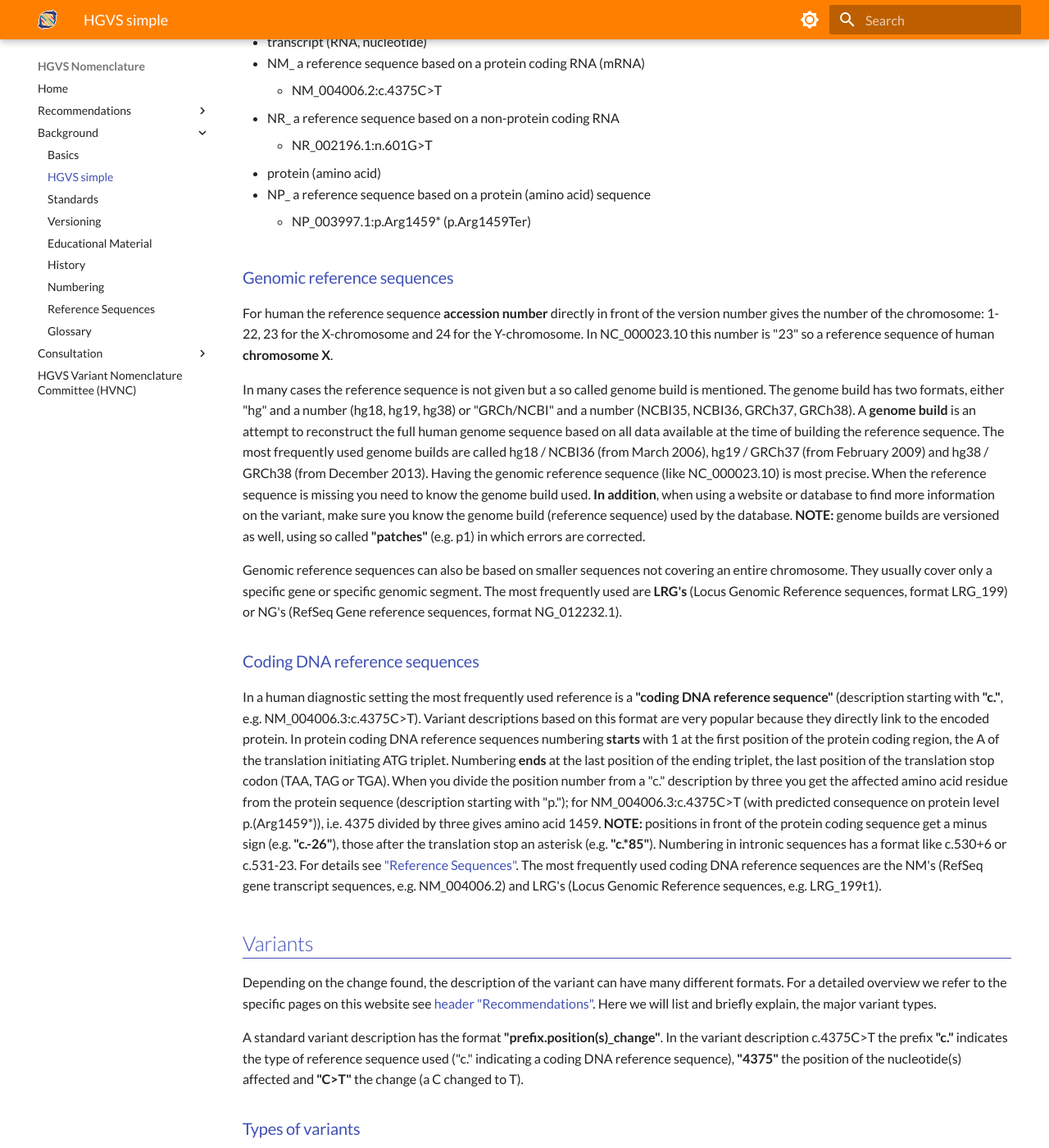
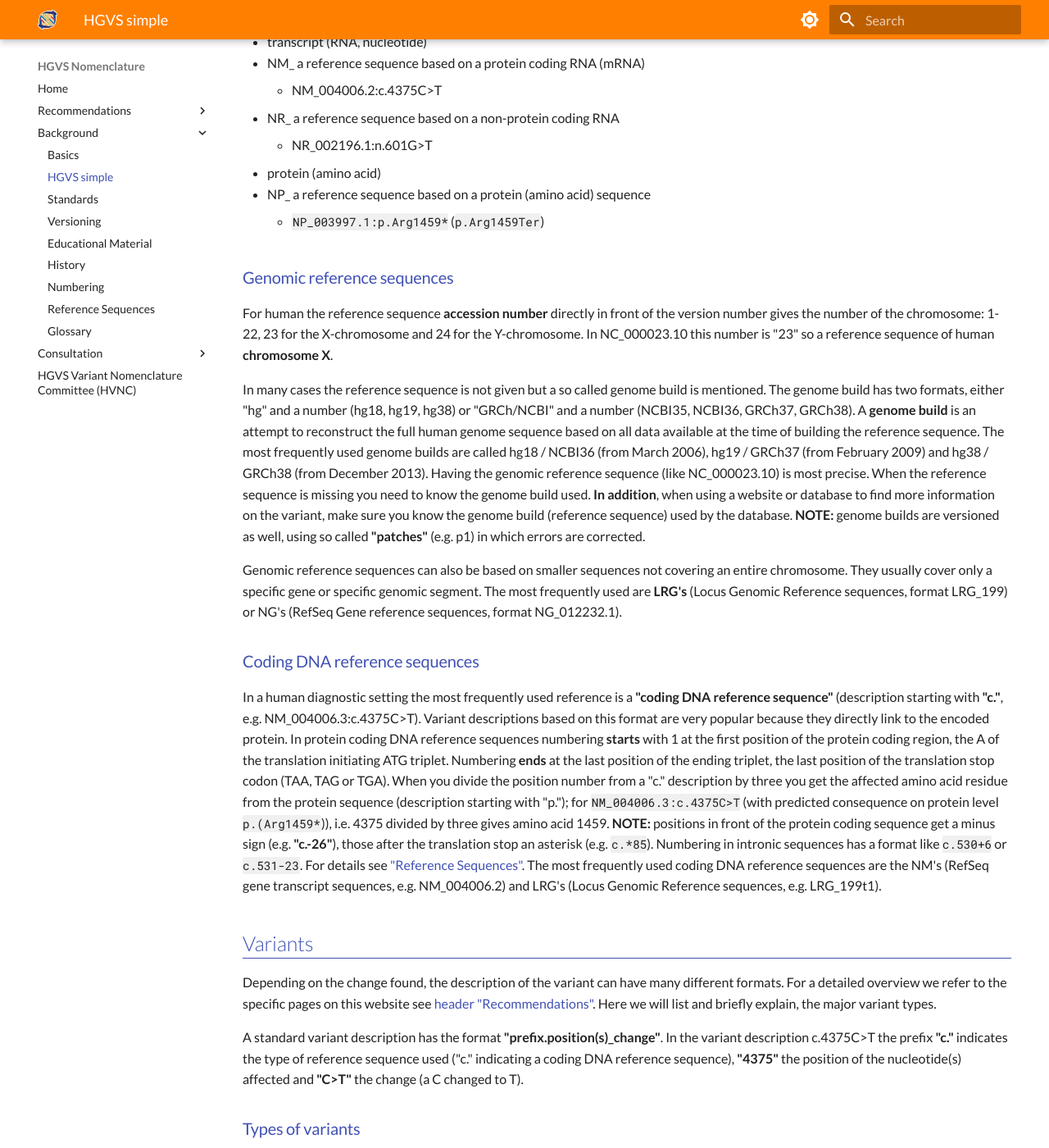
Before and after one commit to HGVSnomenclature/hgvs-nomenclature, an MkDocs documentation site: the page built from docs/background/simple.md, in a window 1280 px wide and 1400 px high, scrolled down 1989 px. Shown: the whole window at 82% size. Built offline with MkDocs 1.6.1 and Material for MkDocs 9.7.7, drawn with Linux system fonts in a browser that asks for light colours; some of the changed text lies outside the part shown.

Commit message:
more \* fixes

```diff
--- a/docs/background/simple.md
+++ b/docs/background/simple.md
@@ -22,11 +22,11 @@
 
 Variants are usually detected by reading the DNA code, a method called DNA **sequencing**. A proper report **always** contains the variant described on the DNA level. In addition, a report usually contains a description of the predicted consequence of the variant on the protein, rarely the consequence on RNA. In rare cases, not following current standards, only the predicted consequences at the protein level are reported.
 
-Some variants have an effect on how the transcript (RNA) is generated and consequently on its translation in to protein. When only DNA has been analysed, the consequences of the variant at the RNA and the protein level can only be predicted. The HGVS standard demands predicted consequences have to be **reported in parenthesis**. The predicted consequence of the variant NM_004006.2:c.4375C>T at the protein level is described as p.(Arg1459\*). The "()" warn the variant described is a predicted consequence only.
+Some variants have an effect on how the transcript (RNA) is generated and consequently on its translation in to protein. When only DNA has been analysed, the consequences of the variant at the RNA and the protein level can only be predicted. The HGVS standard demands predicted consequences have to be **reported in parenthesis**. The predicted consequence of the variant `NM_004006.2:c.4375C>T` at the protein level is described as `p.(Arg1459*)`. The "()" warn the variant described is a predicted consequence only.
 
 ## Reference sequences
 
-Variants described on the DNA level are mostly reported in relation to a specific **gene** based on a so called **"coding DNA reference sequence"**. When a coding DNA reference sequence is used, the description of the variant starts with **"c."** (in the example c.4375C>T). Since we nowadays have a reliable reference sequence of the complete human genome, it becomes more common to (also) give the description based on a **"genomic reference sequence"**, starting with **"g."** (g.32407761G>A). In addition the (predicted) consequences on the RNA level (starting with **"r."**) and/or the protein level (starting with **"p."**) may be given. **NOTE:** the "p." addition is often missing when the predicted protein consequences are reported. For details see ["Reference Sequences"](refseq.md).
+Variants described on the DNA level are mostly reported in relation to a specific **gene** based on a so called **"coding DNA reference sequence"**. When a coding DNA reference sequence is used, the description of the variant starts with **"c."** (in the example `c.4375C>T`). Since we nowadays have a reliable reference sequence of the complete human genome, it becomes more common to (also) give the description based on a **"genomic reference sequence"**, starting with **"g."** (g.32407761G>A). In addition the (predicted) consequences on the RNA level (starting with **"r."**) and/or the protein level (starting with **"p."**) may be given. **NOTE:** the "p." addition is often missing when the predicted protein consequences are reported. For details see ["Reference Sequences"](refseq.md).
 
 Reference sequences have a format like **NC_000023.10**, where **NC_000023** is the **accession number** of the reference sequence and "**.10**" its **version number**. Version numbers are required since we started to use reference sequences at a time our knowledge of the human genome was far from complete. The version number directly follows the accession number and increases over time.
 
@@ -48,7 +48,7 @@
     - NR_002196.1:n.601G>T
 - protein (amino acid)
   - NP\_ a reference sequence based on a protein (amino acid) sequence
-    - NP_003997.1:p.Arg1459\* (p.Arg1459Ter)
+    - `NP_003997.1:p.Arg1459*` (`p.Arg1459Ter`)
 
 ### Genomic reference sequences
 
@@ -60,7 +60,7 @@
 
 ### Coding DNA reference sequences
 
-In a human diagnostic setting the most frequently used reference is a **"coding DNA reference sequence"** (description starting with **"c."**, e.g. NM_004006.3:c.4375C>T). Variant descriptions based on this format are very popular because they directly link to the encoded protein. In protein coding DNA reference sequences numbering **starts** with 1 at the first position of the protein coding region, the A of the translation initiating ATG triplet. Numbering **ends** at the last position of the ending triplet, the last position of the translation stop codon (TAA, TAG or TGA). When you divide the position number from a "c." description by three you get the affected amino acid residue from the protein sequence (description starting with "p."); for NM_004006.3:c.4375C>T (with predicted consequence on protein level p.(Arg1459\*)), i.e. 4375 divided by three gives amino acid 1459. **NOTE:** positions in front of the protein coding sequence get a minus sign (e.g. **"c.-26"**), those after the translation stop an asterisk (e.g. **"c.\*85"**). Numbering in intronic sequences has a format like c.530+6 or c.531-23. For details see ["Reference Sequences"](http://varnomen.hgvs.org/background/refseq/). The most frequently used coding DNA reference sequences are the NM's (RefSeq gene transcript sequences, e.g. NM_004006.2) and LRG's (Locus Genomic Reference sequences, e.g. LRG_199t1).
+In a human diagnostic setting the most frequently used reference is a **"coding DNA reference sequence"** (description starting with **"c."**, e.g. NM_004006.3:c.4375C>T). Variant descriptions based on this format are very popular because they directly link to the encoded protein. In protein coding DNA reference sequences numbering **starts** with 1 at the first position of the protein coding region, the A of the translation initiating ATG triplet. Numbering **ends** at the last position of the ending triplet, the last position of the translation stop codon (TAA, TAG or TGA). When you divide the position number from a "c." description by three you get the affected amino acid residue from the protein sequence (description starting with "p."); for `NM_004006.3:c.4375C>T` (with predicted consequence on protein level `p.(Arg1459*`)), i.e. 4375 divided by three gives amino acid 1459. **NOTE:** positions in front of the protein coding sequence get a minus sign (e.g. **"c.-26"**), those after the translation stop an asterisk (e.g. `c.*85`). Numbering in intronic sequences has a format like `c.530+6` or `c.531-23`. For details see ["Reference Sequences"](http://varnomen.hgvs.org/background/refseq/). The most frequently used coding DNA reference sequences are the NM's (RefSeq gene transcript sequences, e.g. NM_004006.2) and LRG's (Locus Genomic Reference sequences, e.g. LRG_199t1).
 
 ## Variants
 
```
Also changed, not shown: docs/recommendations/DNA/alleles.md (+1 -1 lines).
